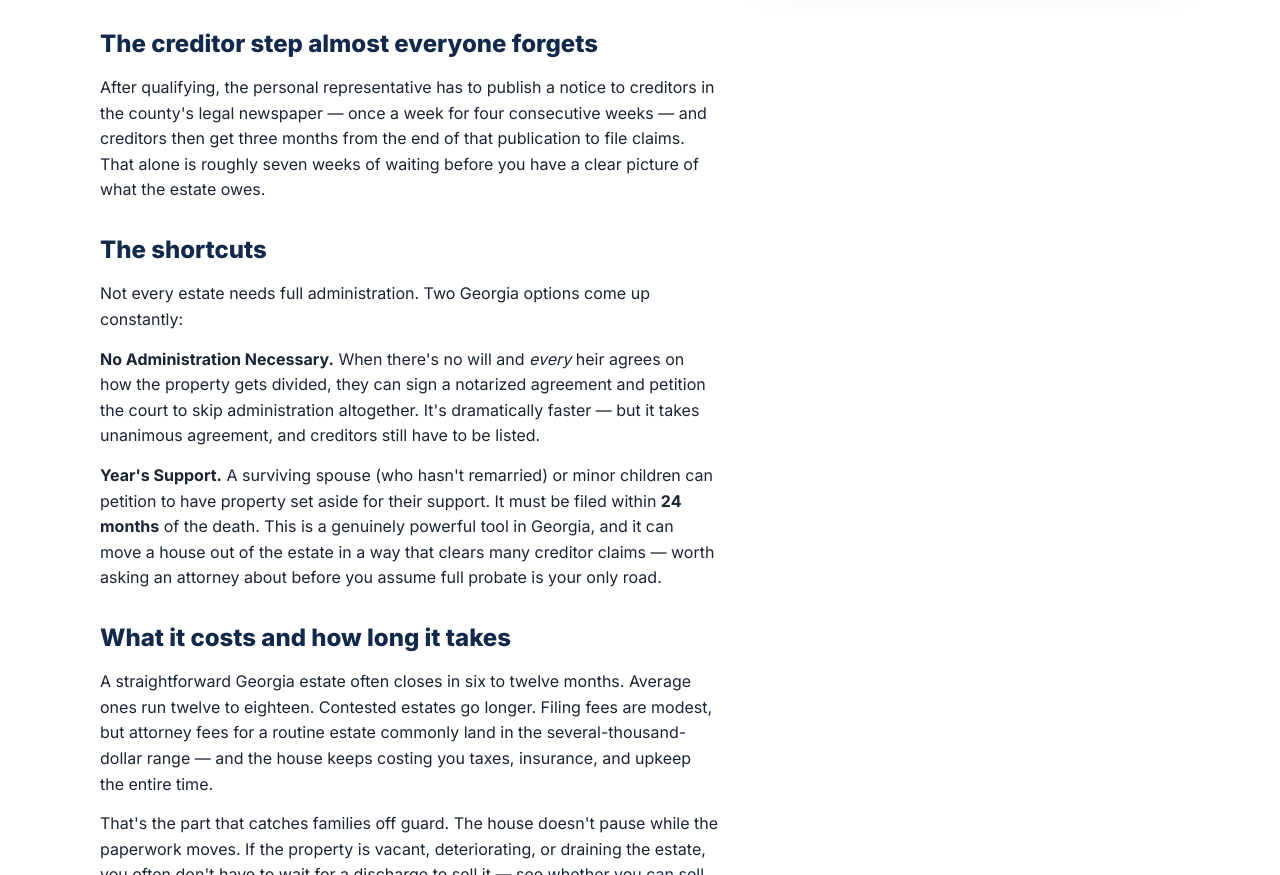
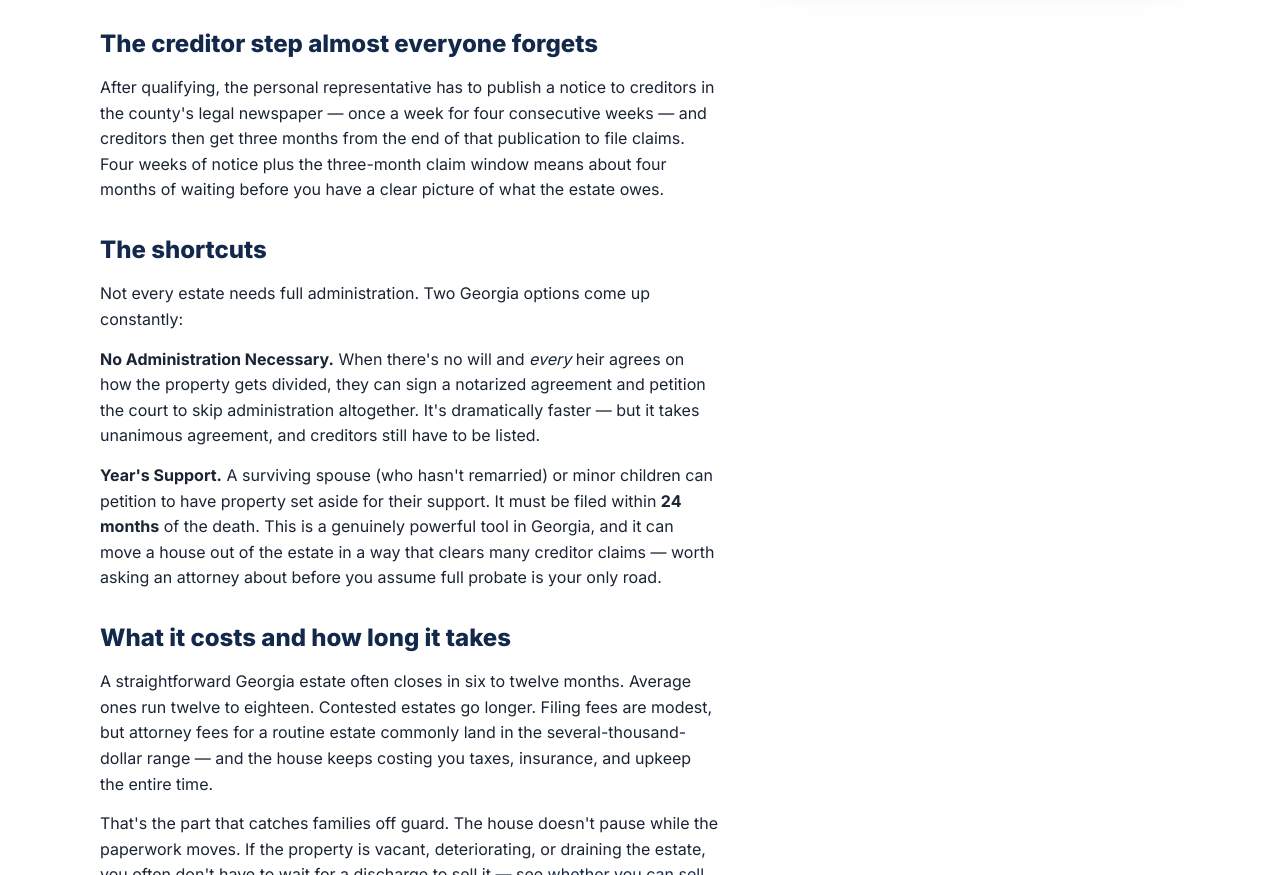
Before and after one commit to HARPANGELL/HarpAngell-Marlkey-Home-Buyers, a plain HTML site: page how-does-probate-work-in-georgia.html in a window 1280 px wide. Shown: the part 1171-2046 px from the top of the page. Drawn offline with Linux system fonts and the light colour scheme.

Commit message:
Probate articles: creditor notice period is about four months, not seven weeks
Co-Authored-By: Claude Opus 5.5 <noreply@anthropic.com>
Claude-Session: https://claude.ai/code/session_01ALhguumgyAXivyaPwnLnei

```diff
--- a/how-does-probate-work-in-georgia.html
+++ b/how-does-probate-work-in-georgia.html
@@ -77,7 +77,7 @@ height="0" width="0" style="display:none;visibility:hidden"></iframe></noscript>
 <p>Someone petitions to be appointed administrator and receives Letters of Administration instead. The estate is then distributed according to Georgia's intestacy rules rather than anyone's wishes. Administrators generally have <em>less</em> freedom than executors &mdash; particularly around selling real estate, which usually requires going back to the court for permission.</p>
 
 <h2>The creditor step almost everyone forgets</h2>
-<p>After qualifying, the personal representative has to publish a notice to creditors in the county's legal newspaper &mdash; once a week for four consecutive weeks &mdash; and creditors then get three months from the end of that publication to file claims. That alone is roughly seven weeks of waiting before you have a clear picture of what the estate owes.</p>
+<p>After qualifying, the personal representative has to publish a notice to creditors in the county's legal newspaper &mdash; once a week for four consecutive weeks &mdash; and creditors then get three months from the end of that publication to file claims. Four weeks of notice plus the three-month claim window means about four months of waiting before you have a clear picture of what the estate owes.</p>
 
 <h2>The shortcuts</h2>
 <p>Not every estate needs full administration. Two Georgia options come up constantly:</p>
```
Also changed, not shown: how-long-does-probate-take-in-georgia.html (+1 -1 lines).
